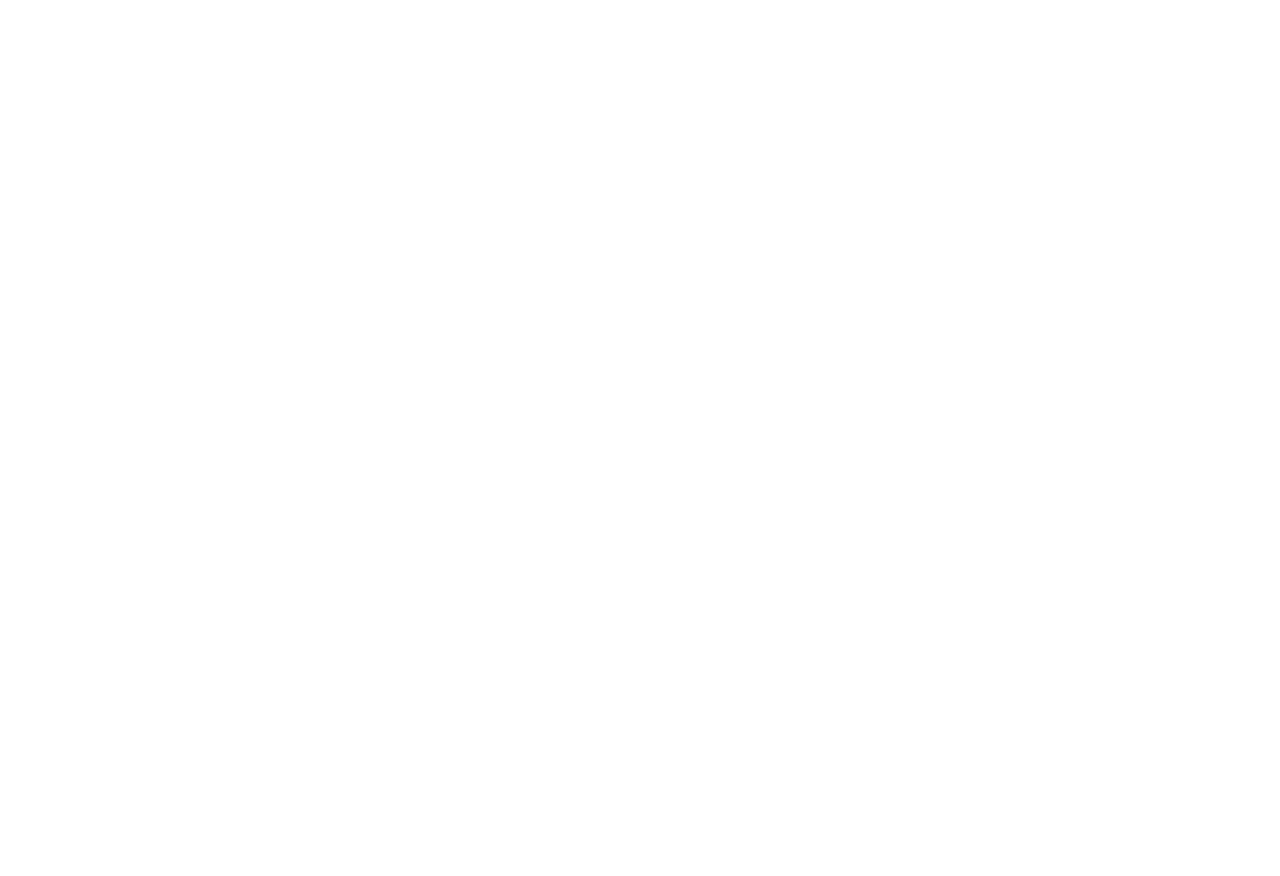
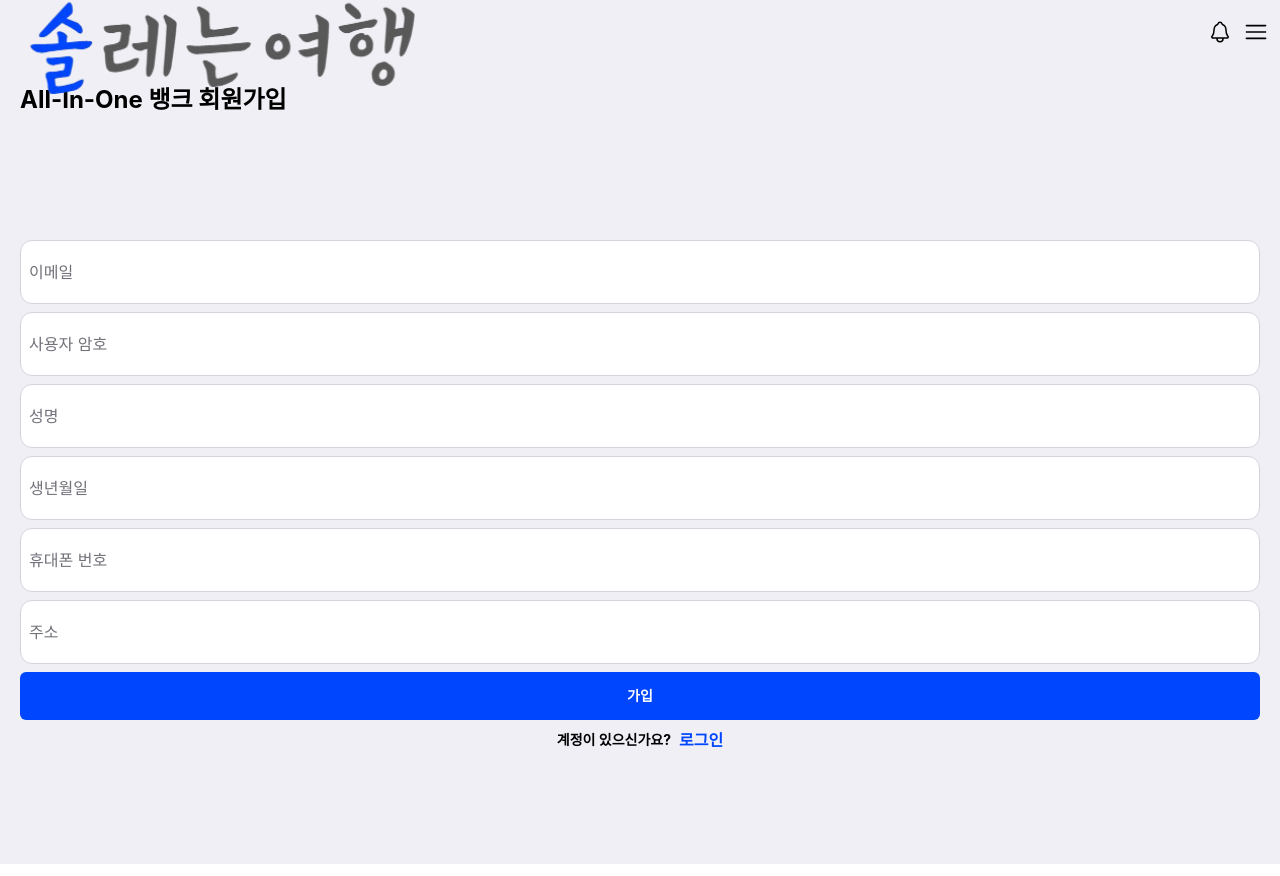
Before and after one commit to 2024-Shinhan-Hackathon-ForeignKey/soltravel, a React (Create React App) app in the folder frontend/soltravel/: page /signup in a window 1280 px wide. Before the commit this address had no page. Before the commit the page ends 800 px from the top, so only its background shows below. Built offline with nearby package versions, Linux system fonts and the light colour scheme.

Commit message:
[FE] Design: 로그인 페이지 및 회원가입 페이지 디자인 - 로그인 페이지 디자인 - 회원가입 페이지 디자인 중 - MUI 설치

```diff
--- a/frontend/soltravel/src/App.tsx
+++ b/frontend/soltravel/src/App.tsx
@@ -1,15 +1,19 @@
 import React from "react";
-import "./App.css";
 import { BrowserRouter, Route, Routes } from "react-router-dom";
 import MainPage from "../src/pages/MainPage";
+import Login from "./pages/user/Login";
+import SignUp from "./pages/user/SignUp";
+import Header from "./components/common/Header";
 
 function App() {
   return (
-    <div className="App">
+    <div className="h-full">
       <BrowserRouter>
-        {/* <Header></Header> */}
+        <Header></Header>
         <Routes>
           <Route path="/" element={<MainPage />}></Route>
+          <Route path="/login" element={<Login />}></Route>
+          <Route path="/signup" element={<SignUp />}></Route>
         </Routes>
       </BrowserRouter>
     </div>
--- /dev/null
+++ b/frontend/soltravel/src/components/common/Header.tsx
@@ -0,0 +1,17 @@
+import React from "react";
+import { RxHamburgerMenu } from "react-icons/rx";
+import { IoNotificationsOutline } from "react-icons/io5";
+
+const Header = () => {
+  return (
+    <div className="h-16 p-3 bg-[#EFEFF5] sticky top-0 flex justify-between items-center">
+      <img className="w-1/3" src="/assets/logo.png" alt="" />
+      <div className="flex space-x-3">
+        <IoNotificationsOutline className="text-2xl" />
+        <RxHamburgerMenu className="text-2xl" />
+      </div>
+    </div>
+  );
+};
+
+export default Header;
--- a/frontend/soltravel/src/index.css
+++ b/frontend/soltravel/src/index.css
@@ -1,6 +1,12 @@
 @tailwind base;
 @tailwind components;
 @tailwind utilities;
+
+html, body, #root {
+  height: 100%;
+  margin: 0;
+  padding: 0;
+}
 
 body {
   margin: 0;
--- /dev/null
+++ b/frontend/soltravel/src/pages/user/Login.tsx
@@ -0,0 +1,43 @@
+import { useNavigate } from "react-router";
+
+const Login = () => {
+  const navigate = useNavigate();
+
+  return (
+    <div className="w-full h-full bg-[#EFEFF5]">
+      <div className="w-full h-full flex flex-col justify-center items-center">
+        <div className="w-full h-[50%] flex flex-col justify-between items-center">
+
+          <div className="w-[90%] h-[78%] flex flex-col items-center justify-around rounded-xl bg-white shadow-md">
+            <p className="text-2xl font-bold">All-In-One 로그인</p>
+            <div className="w-[83%] h-[50%] flex flex-col justify-around text-zinc-500">
+              <p className="text-sm font-semibold">아이디</p>
+              <input className="focus:outline-none text-zinc-800" type="text" />
+              <hr className="bg-zinc-800" />
+              <p className="text-sm font-semibold">사용자 암호</p>
+              <input className="focus:outline-none text-zinc-800" type="password" />
+              <hr className="bg-zinc-800" />
+            </div>
+            <button className="w-[92%] h-12 rounded-md bg-[#0046FF] font-bold text-white text-sm">로그인</button>
+          </div>
+
+          <div className="w-[90%] h-[18%] flex items-center justify-around rounded-xl bg-white shadow-md">
+            <div className="flex w-[58%] justify-around items-center">
+              <p className="text-sm font-bold">계정이 없으신가요?</p>
+              <button
+                onClick={() => {
+                  navigate("/signup");
+                }}
+                className="text-[#0046FF] font-bold">
+                가입하기
+              </button>
+            </div>
+          </div>
+
+        </div>
+      </div>
+    </div>
+  );
+};
+
+export default Login;
--- /dev/null
+++ b/frontend/soltravel/src/pages/user/SignUp.tsx
@@ -0,0 +1,154 @@
+import { useState } from "react";
+interface InputState {
+  email: string;
+  password: string;
+  name: string;
+  birthday: string;
+  phone: string;
+  address: string;
+}
+
+const SignUp = () => {
+  const [inputValues, setInputValues] = useState<InputState>({
+    email: "",
+    password: "",
+    name: "",
+    birthday: "",
+    phone: "",
+    address: "",
+  });
+
+  const handleInputChange = (field: keyof InputState, value: string) => {
+    setInputValues((prev) => ({ ...prev, [field]: value }));
+  };
+
+  return (
+    <div className="w-full h-full p-5 bg-[#EFEFF5]">
+      <p className="text-2xl font-bold">All-In-One 뱅크 회원가입</p>
+      <div className="w-full h-full flex flex-col justify-center items-center space-y-2">
+        {/* Email Field */}
+        <div className="relative w-full h-16 flex justify-center items-center rounded-xl bg-white border border-gray-300 p-2 text-zinc-800">
+          <input
+            className={`w-full h-full placeholder:text-zinc-500 focus:outline-none transition-transform duration-150 ${
+              inputValues.email ? "transform translate-y-2" : ""
+            }`}
+            type="email"
+            value={inputValues.email}
+            onChange={(e) => handleInputChange("email", e.target.value)}
+            placeholder="이메일"
+          />
+          <label
+            className={`absolute left-2 transition-all duration-150 ${
+              inputValues.email ? "top-2 text-xs" : "top-4 text-zinc-500"
+            }`}>
+            {inputValues.email && "이메일"}
+          </label>
+        </div>
+
+        {/* Password Field */}
+        <div className="relative w-full h-16 flex justify-center items-center rounded-xl bg-white border border-gray-300 p-2 text-zinc-800">
+          <input
+            className={`w-full h-full placeholder:text-zinc-500 focus:outline-none transition-transform duration-150 ${
+              inputValues.password ? "transform translate-y-2" : ""
+            }`}
+            type="password"
+            value={inputValues.password}
+            onChange={(e) => handleInputChange("password", e.target.value)}
+            placeholder="사용자 암호"
+          />
+          <label
+            className={`absolute left-2 transition-all duration-150 ${
+              inputValues.password ? "top-2 text-xs" : "top-4 text-zinc-500"
+            }`}>
+            {inputValues.password && "사용자 암호"}
+          </label>
+        </div>
+
+        {/* Name Field */}
+        <div className="relative w-full h-16 flex justify-center items-center rounded-xl bg-white border border-gray-300 p-2 text-zinc-800">
+          <input
+            className={`w-full h-full placeholder:text-zinc-500 focus:outline-none transition-transform duration-150 ${
+              inputValues.name ? "transform translate-y-2" : ""
+            }`}
+            type="text"
+            value={inputValues.name}
+            onChange={(e) => handleInputChange("name", e.target.value)}
+            placeholder="성명"
+          />
+          <label
+            className={`absolute left-2 transition-all duration-150 ${
+              inputValues.name ? "top-2 text-xs" : "top-4 text-zinc-500"
+            }`}>
+            {inputValues.name && "성명"}
+          </label>
+        </div>
+
+        {/* Birthday Field */}
+        <div className="relative w-full h-16 flex justify-center items-center rounded-xl bg-white border border-gray-300 p-2 text-zinc-800">
+          <input
+            className={`w-full h-full placeholder:text-zinc-500 focus:outline-none transition-transform duration-150 ${
+              inputValues.birthday ? "transform translate-y-2" : ""
+            }`}
+            type="text"
+            value={inputValues.birthday}
+            onChange={(e) => handleInputChange("birthday", e.target.value)}
+            placeholder="생년월일"
+          />
+          <label
+            className={`absolute left-2 transition-all duration-150 ${
+              inputValues.birthday ? "top-2 text-xs" : "top-4 text-zinc-500"
+            }`}>
+            {inputValues.birthday && "생년월일"}
+          </label>
+        </div>
+
+        {/* Phone Field */}
+        <div className="relative w-full h-16 flex justify-center items-center rounded-xl bg-white border border-gray-300 p-2 text-zinc-800">
+          <input
+            className={`w-full h-full placeholder:text-zinc-500 focus:outline-none transition-transform duration-150 ${
+              inputValues.phone ? "transform translate-y-2" : ""
+            }`}
+            type="text"
+            value={inputValues.phone}
+            onChange={(e) => handleInputChange("phone", e.target.value)}
+            placeholder="휴대폰 번호"
+          />
+          <label
+            className={`absolute left-2 transition-all duration-150 ${
+              inputValues.phone ? "top-2 text-xs" : "top-4 text-zinc-500"
+            }`}>
+            {inputValues.phone && "휴대폰 번호"}
+          </label>
+        </div>
+
+        {/* Address Field */}
+        <div className="relative w-full h-16 flex justify-center items-center rounded-xl bg-white border border-gray-300 p-2 text-zinc-800">
+          <input
+            className={`w-full h-full placeholder:text-zinc-500 focus:outline-none transition-transform duration-150 ${
+              inputValues.address ? "transform translate-y-2" : ""
+            }`}
+            type="text"
+            value={inputValues.address}
+            onChange={(e) => handleInputChange("address", e.target.value)}
+            placeholder="주소"
+          />
+          <label
+            className={`absolute left-2 transition-all duration-150 ${
+              inputValues.address ? "top-2 text-xs" : "top-4 text-zinc-500"
+            }`}>
+            {inputValues.address && "주소"}
+          </label>
+        </div>
+
+        <button className="w-full h-12 rounded-md bg-[#0046FF] font-bold text-white text-sm">가입</button>
+
+        <div className="flex items-center space-x-2">
+          <p className="text-sm font-bold">계정이 있으신가요?</p>
+          <button className="text-[#0046FF] font-bold">로그인</button>
+        </div>
+      </div>
+    </div>
+  );
+};
+
+export default SignUp;
```
Also changed, not shown: frontend/soltravel/package.json (+10 -2 lines), frontend/soltravel/public/assets/logo.png (added), 1 other file (tests, documents, lock files or other folders).
